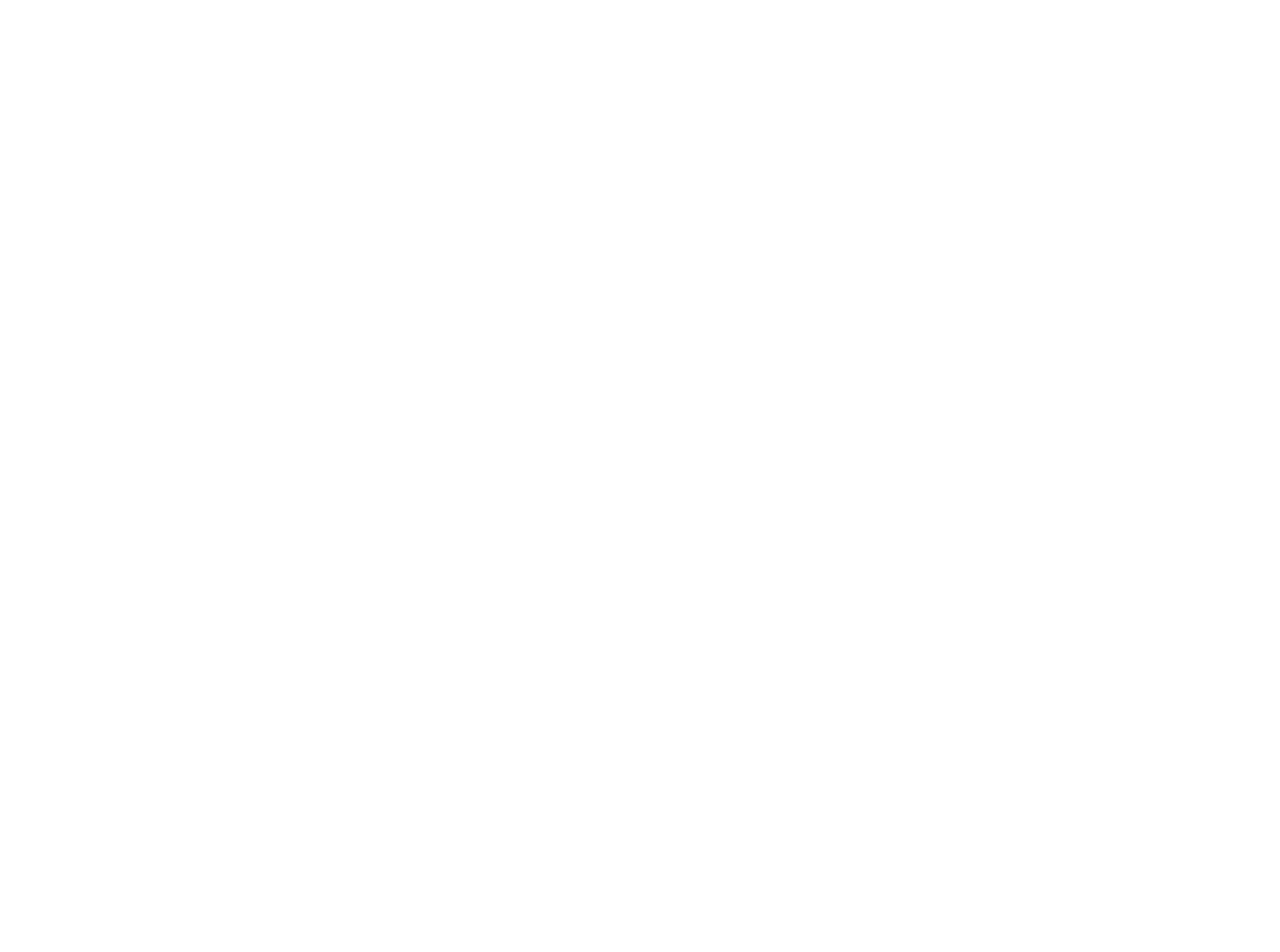
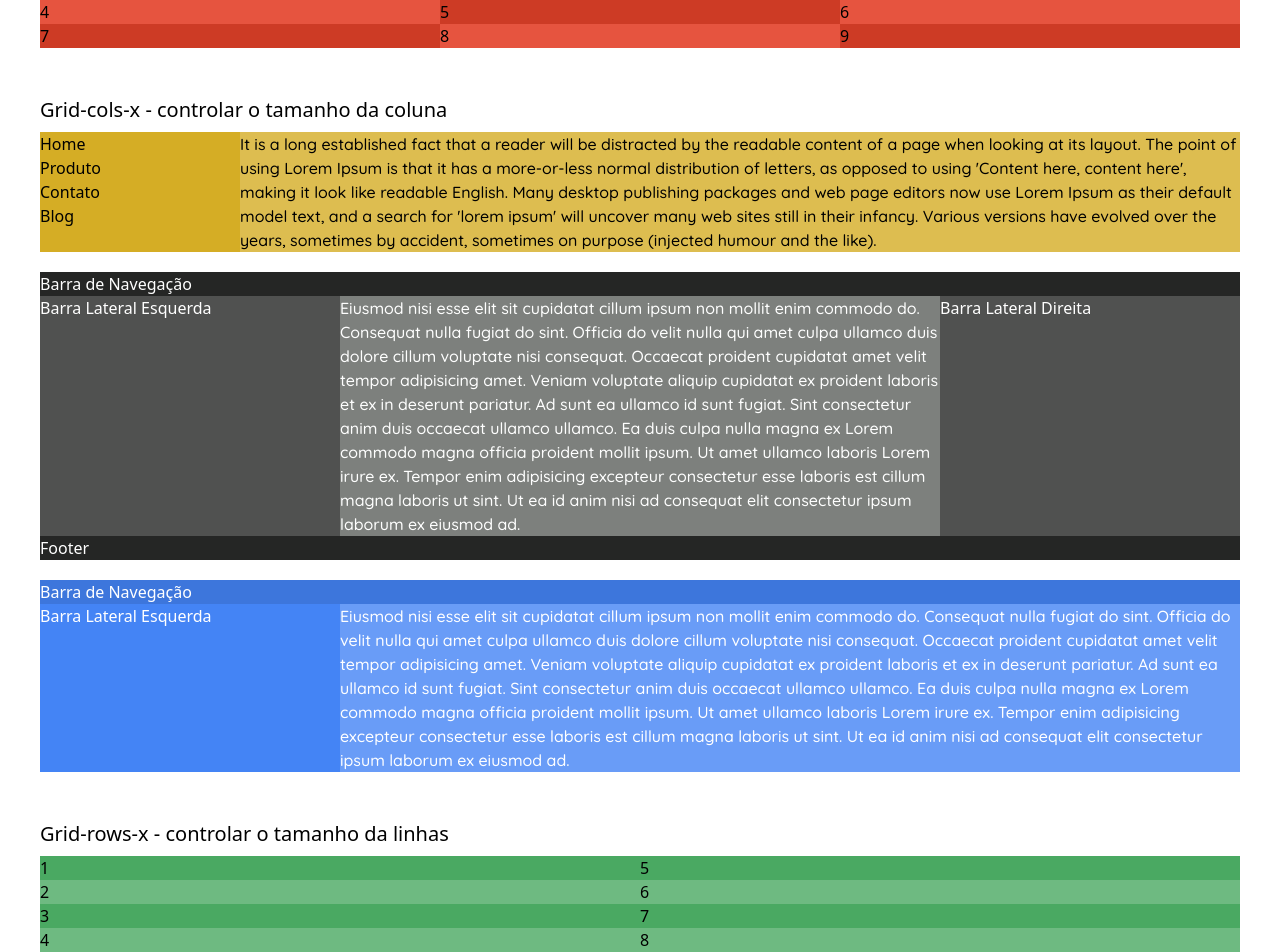
Before and after one commit to leaoerikaleao/layout, a Next.js app: page /grid in a window 1280 px wide. Shown: the part 220-1172 px from the top of the page. Before the commit the page ends 800 px from the top, so only its background shows below. Built offline with nearby package versions, Linux system fonts and the light colour scheme.

Commit message:
Grid Layout grid-cols

```diff
--- a/pages/flexbox.js
+++ b/pages/flexbox.js
@@ -2,12 +2,11 @@
 
 const Flexbox = () => {
     return (
-        <div>
-            <h1 className="text-2xl m-5 p-5">
+
+        <div className="m-5 p-5">
+            <h1 className="text-2xl">
                 Eu sou o Flexbox! Organizo os elementos dentro de seus containers de forma dinâmica.
             </h1>
-
-            <div className="m-5 p-5">
             <div className="py-5">
                 <h2 className=" text-xl py-2">Flex-row (row - linha) - Distribui os elementos na linha.</h2>
                 <div className="flex flex-row bg-red-light text-white">
@@ -55,7 +54,7 @@
                 </div>
             </div>
         </div>
-        </div >
+
     )
 }
 export default Flexbox
--- a/pages/grid.js
+++ b/pages/grid.js
@@ -2,8 +2,95 @@
 
 const Grid = () => {
     return (
-        <div></div>
 
+        <div className="m-5 p-5">
+            <h1 className="text-2xl">
+                Eu sou o Grid! Organizo o layout através de linhas e colunas.
+            </h1>
+            <div className="py-5">
+                <h2 className=" text-xl py-2">Grid-cols-x - determina o número de colunas</h2>
+                <div className="grid grid-cols-3">
+                    <div className="bg-red-dark">1</div>
+                    <div className="bg-red-light">2</div>
+                    <div className="bg-red-dark">3</div>
+                    <div className="bg-red-light">4</div>
+                    <div className="bg-red-dark">5</div>
+                    <div className="bg-red-light">6</div>
+                    <div className="bg-red-dark">7</div>
+                    <div className="bg-red-light">8</div>
+                    <div className="bg-red-dark">9</div>
+                </div>
+            </div>
+
+            <div className="py-5">
+                <h2 className="text-xl py-2">Grid-cols-x - controlar o tamanho da coluna</h2>
+                <div className="grid grid-cols-6 ">
+                    <div className="col-span-1 bg-yellow">
+                        <ul>
+                            <li>Home</li>
+                            <li>Produto</li>
+                            <li>Contato</li>
+                            <li>Blog</li>
+                        </ul>
+
+                    </div>
+                    <div className="col-span-5 bg-yellow-light">
+                        <p>
+                            It is a long established fact that a reader will be distracted by the readable content of a page when looking at its layout. The point of using Lorem Ipsum is that it has a more-or-less normal distribution of letters, as opposed to using 'Content here, content here', making it look like readable English. Many desktop publishing packages and web page editors now use Lorem Ipsum as their default model text, and a search for 'lorem ipsum' will uncover many web sites still in their infancy. Various versions have evolved over the years, sometimes by accident, sometimes on purpose (injected humour and the like).
+                    </p>
+                    </div>
+                </div>
+
+                <div className="grid grid-cols-4 py-5 text-white">
+                    <div className="col-span-4 bg-gray-dark">
+                        Barra de Navegação
+                    </div>
+                    <div className="col-span-1 bg-gray">
+                        <div>Barra Lateral Esquerda</div>
+                    </div>
+                    <div className="col-span-2 bg-gray-light">
+                        <p>
+                            Eiusmod nisi esse elit sit cupidatat cillum ipsum non mollit enim commodo do. Consequat nulla fugiat do sint. Officia do velit nulla qui amet culpa ullamco duis dolore cillum voluptate nisi consequat. Occaecat proident cupidatat amet velit tempor adipisicing amet. Veniam voluptate aliquip cupidatat ex proident laboris et ex in deserunt pariatur.
+                            Ad sunt ea ullamco id sunt fugiat. Sint consectetur anim duis occaecat ullamco ullamco. Ea duis culpa nulla magna ex Lorem commodo magna officia proident mollit ipsum. Ut amet ullamco laboris Lorem irure ex. Tempor enim adipisicing excepteur consectetur esse laboris est cillum magna laboris ut sint. Ut ea id anim nisi ad consequat elit consectetur ipsum laborum ex eiusmod ad.
+                        </p>
+                    </div>
+                    <div className="col-span-1 bg-gray">
+                        <div>Barra Lateral Direita</div>
+                    </div>
+                    <div className="col-span-4 bg-gray-dark">
+                        Footer
+                    </div>
+                </div>
+
+                <div className="grid grid-cols-4 text-white">
+                    <div className="col-span-4 bg-blue-dark ">
+                        Barra de Navegação
+                    </div>
+                    <div className="col-span-1 bg-blue">
+                        <div>Barra Lateral Esquerda</div>
+                    </div>
+                    <div className="col-span-3 bg-blue-light">
+                        <p>
+                            Eiusmod nisi esse elit sit cupidatat cillum ipsum non mollit enim commodo do. Consequat nulla fugiat do sint. Officia do velit nulla qui amet culpa ullamco duis dolore cillum voluptate nisi consequat. Occaecat proident cupidatat amet velit tempor adipisicing amet. Veniam voluptate aliquip cupidatat ex proident laboris et ex in deserunt pariatur.
+                            Ad sunt ea ullamco id sunt fugiat. Sint consectetur anim duis occaecat ullamco ullamco. Ea duis culpa nulla magna ex Lorem commodo magna officia proident mollit ipsum. Ut amet ullamco laboris Lorem irure ex. Tempor enim adipisicing excepteur consectetur esse laboris est cillum magna laboris ut sint. Ut ea id anim nisi ad consequat elit consectetur ipsum laborum ex eiusmod ad.
+                        </p>
+                    </div>
+                </div>
+            </div>
+            <div className="py-5">
+                <h2 className="text-xl py-2">Grid-rows-x - controlar o tamanho da linhas</h2>
+                <div className="grid grid-rows-4 grid-flow-col">
+                    <div className="bg-green">1</div>
+                    <div className="bg-green-light">2</div>
+                    <div className="bg-green">3</div>
+                    <div className="bg-green-light">4</div>
+                    <div className="bg-green">5</div>
+                    <div className="bg-green-light">6</div>
+                    <div className="bg-green">7</div>
+                    <div className="bg-green-light">8</div>
+                </div>
+            </div>
+        </div>
     )
 }
 export default Grid
```
Lines whose indentation alone changed are shown as unchanged.
